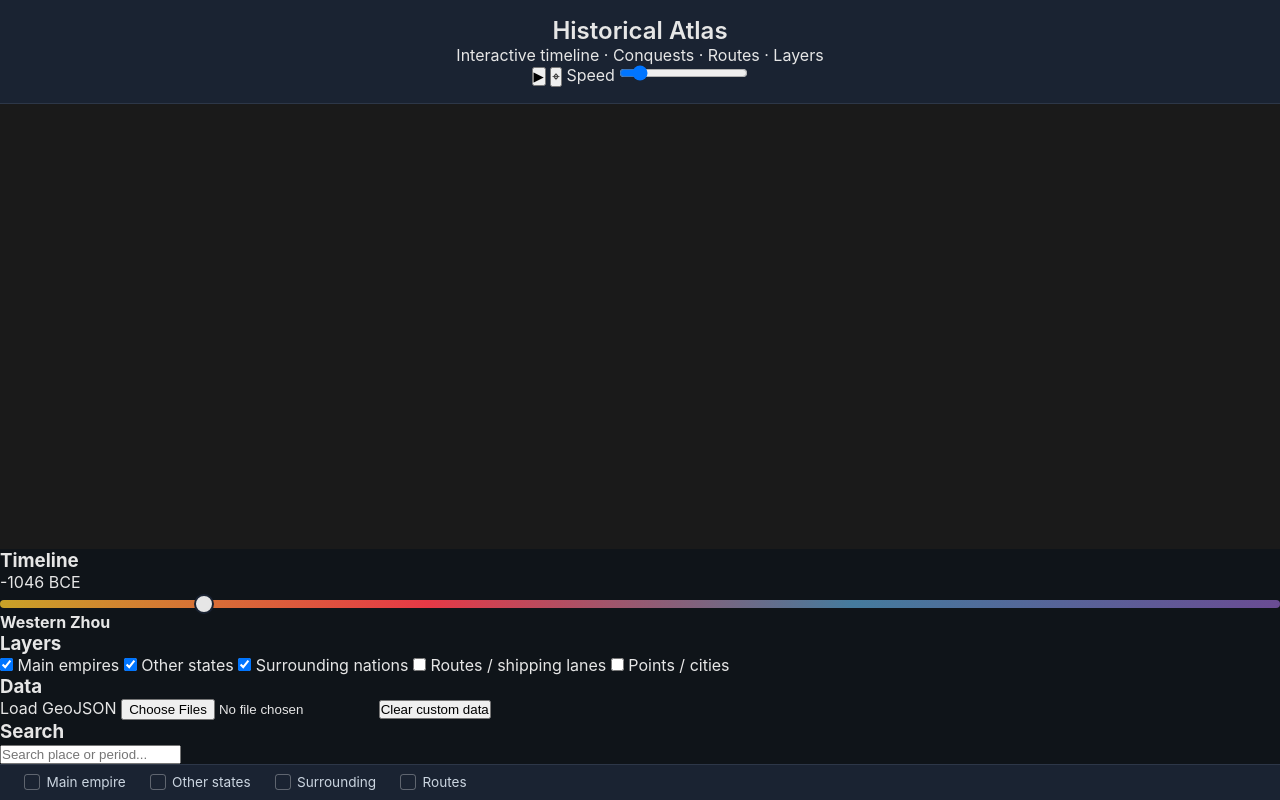
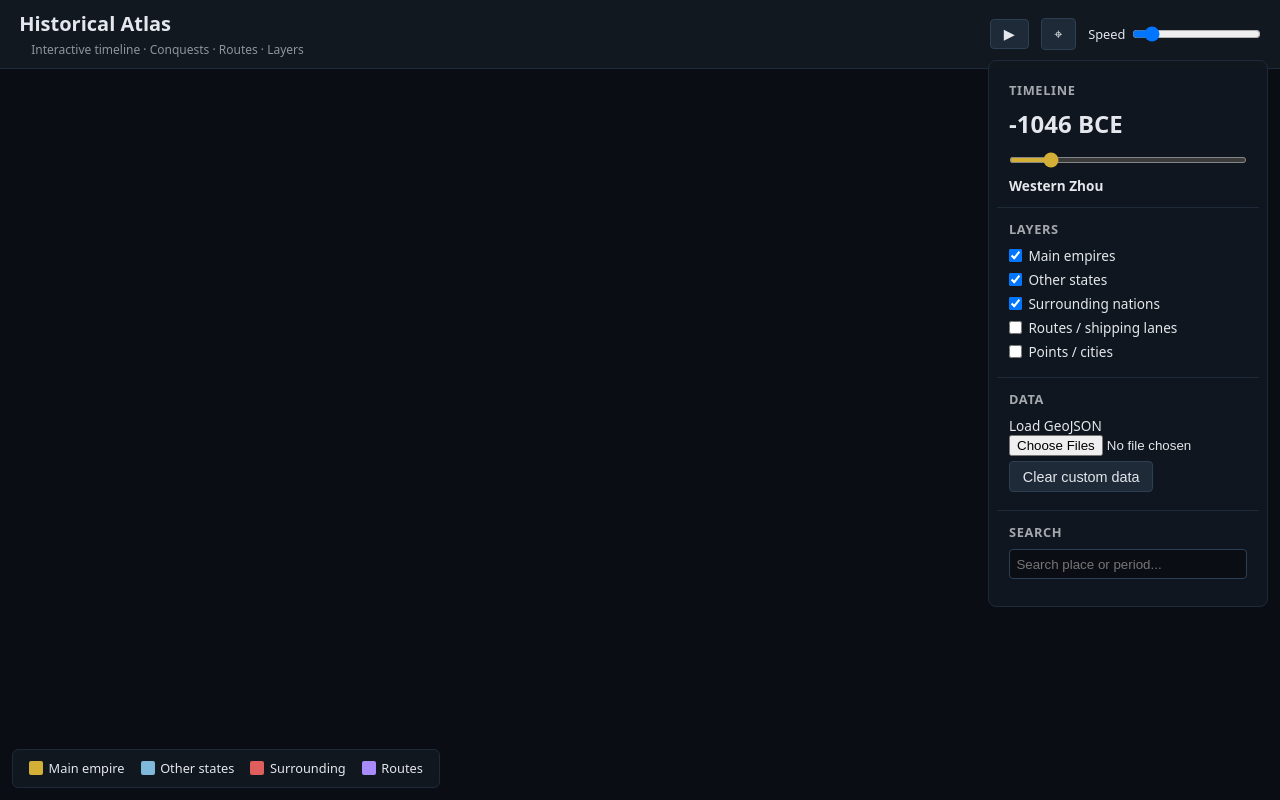
Before and after one commit to Jokerz02/china-history-map, a plain HTML site: page index.html in a window 1280 px wide. Drawn offline with nearby package versions, Linux system fonts and the light colour scheme; a script that the page names is missing.

Commit message:
Add MapLibre app logic: playback, layers, search, multi-GeoJSON, click popups

```diff
--- a/styles.css
+++ b/styles.css
@@ -1,151 +1,53 @@
-* {
-  box-sizing: border-box;
-  margin: 0;
-  padding: 0;
+* { box-sizing: border-box; margin: 0; padding: 0; }
+body { font-family: system-ui, -apple-system, sans-serif; background: #0a0e14; color: #e4e7eb; overflow: hidden; }
+#app { display: flex; flex-direction: column; height: 100vh; }
+header {
+  display: flex; justify-content: space-between; align-items: center;
+  background: #111820; padding: 0.6rem 1.2rem; border-bottom: 1px solid #1e2a38;
+  flex-shrink: 0;
 }
-
-body {
-  font-family: -apple-system, BlinkMacSystemFont, "Segoe UI", Roboto, sans-serif;
-  background: #0f1419;
-  color: #e6e6e6;
+.header-left h1 { font-size: 1.25rem; font-weight: 600; }
+.subtitle { font-size: 0.75rem; opacity: 0.6; margin-left: 0.75rem; }
+.header-right { display: flex; align-items: center; gap: 0.75rem; }
+button {
+  background: #1e2a38; color: #e4e7eb; border: 1px solid #2d3f52;
+  padding: 0.4rem 0.8rem; border-radius: 4px; cursor: pointer; font-size: 0.9rem;
 }
-
-#app {
-  display: flex;
-  flex-direction: column;
-  height: 100vh;
+button:hover { background: #2d3f52; }
+.speed-label { font-size: 0.8rem; display: flex; align-items: center; gap: 0.4rem; }
+#map { flex: 1; position: relative; }
+#sidebar {
+  position: absolute; top: 60px; right: 12px; width: 280px;
+  max-height: calc(100vh - 140px); overflow-y: auto;
+  background: rgba(17, 24, 32, 0.95); border: 1px solid #1e2a38;
+  border-radius: 8px; padding: 0.5rem; z-index: 10;
+  backdrop-filter: blur(8px);
 }
-
-header {
-  background: #1a2332;
-  color: #e6e6e6;
-  padding: 1rem 1.5rem;
-  text-align: center;
-  border-bottom: 1px solid #2d3748;
+.panel { padding: 0.75rem; border-bottom: 1px solid #1e2a38; }
+.panel:last-child { border-bottom: none; }
+.panel h3 { font-size: 0.8rem; text-transform: uppercase; letter-spacing: 0.05em; opacity: 0.7; margin-bottom: 0.5rem; }
+.year-display { font-size: 1.5rem; font-weight: 600; margin-bottom: 0.4rem; }
+#timeline { width: 100%; height: 6px; accent-color: #d4af37; }
+.period-info { margin-top: 0.5rem; font-size: 0.85rem; }
+.period-info strong { display: block; }
+label { display: flex; align-items: center; gap: 0.4rem; font-size: 0.85rem; margin: 0.3rem 0; cursor: pointer; }
+.file-label { display: block; cursor: pointer; }
+#search { width: 100%; padding: 0.4rem; background: #0a0e14; border: 1px solid #2d3f52; color: #e4e7eb; border-radius: 4px; }
+#search-results { margin-top: 0.4rem; font-size: 0.8rem; max-height: 120px; overflow-y: auto; }
+#legend {
+  position: absolute; bottom: 12px; left: 12px;
+  background: rgba(17, 24, 32, 0.95); border: 1px solid #1e2a38;
+  border-radius: 6px; padding: 0.6rem 1rem; display: flex; gap: 1rem;
+  font-size: 0.8rem; z-index: 10;
 }
-
-header h1 {
-  font-size: 1.5rem;
-  font-weight: 600;
+.legend-item { display: flex; align-items: center; gap: 0.35rem; }
+.swatch { width: 14px; height: 14px; border-radius: 2px; }
+.swatch.main { background: #d4af37; }
+.swatch.periphery { background: #7eb8da; }
+.swatch.external { background: #e05d5d; }
+.swatch.route { background: #a78bfa; }
+#load-status { font-size: 0.75rem; opacity: 0.7; margin-top: 0.4rem; }
+@media (max-width: 700px) {
+  #sidebar { width: 100%; right: 0; top: auto; bottom: 0; max-height: 40vh; border-radius: 0; }
+  #legend { display: none; }
 }
-
-header p {
-  font-size: 0.9rem;
-  opacity: 0.8;
-  margin-top: 0.25rem;
-}
-
-#map {
-  flex: 1;
-  min-height: 0;
-  background: #1a1a1a;
-}
-
-#controls {
-  background: #1a2332;
-  border-top: 1px solid #2d3748;
-  padding: 1rem 1.5rem;
-  display: grid;
-  grid-template-columns: 1fr 280px;
-  gap: 1.5rem;
-  max-height: 220px;
-  overflow: auto;
-}
-
-#timeline-container label {
-  display: block;
-  font-weight: 600;
-  margin-bottom: 0.5rem;
-  color: #e6e6e6;
-}
-
-#timeline {
-  width: 100%;
-  height: 8px;
-  -webkit-appearance: none;
-  background: linear-gradient(to right, #c9a227, #e63946, #457b9d, #6a4c93);
-  border-radius: 4px;
-  outline: none;
-}
-
-#timeline::-webkit-slider-thumb {
-  -webkit-appearance: none;
-  width: 20px;
-  height: 20px;
-  background: #e6e6e6;
-  border-radius: 50%;
-  cursor: pointer;
-  border: 2px solid #1a2332;
-}
-
-#dynasty-labels {
-  display: flex;
-  justify-content: space-between;
-  font-size: 0.7rem;
-  color: #a0aec0;
-  margin-top: 0.25rem;
-}
-
-#info-panel h2 {
-  font-size: 1.25rem;
-  color: #e6e6e6;
-  margin-bottom: 0.25rem;
-}
-
-#info-panel p {
-  font-size: 0.9rem;
-  line-height: 1.4;
-  margin-bottom: 0.5rem;
-  color: #cbd5e0;
-}
-
-.note {
-  font-size: 0.75rem !important;
-  color: #a0aec0;
-  font-style: italic;
-}
-
-@media (max-width: 700px) {
-  #controls {
-    grid-template-columns: 1fr;
-    max-height: none;
-  }
-}
-
-#legend {
-  background: #1a2332;
-  border-top: 1px solid #2d3748;
-  padding: 0.6rem 1.5rem;
-  display: flex;
-  gap: 1.5rem;
-  flex-wrap: wrap;
-  font-size: 0.85rem;
-  color: #cbd5e0;
-}
-
-.legend-item {
-  display: flex;
-  align-items: center;
-  gap: 0.4rem;
-}
-
-.swatch {
-  width: 16px;
-  height: 16px;
-  border-radius: 3px;
-  border: 1px solid rgba(255,255,255,0.3);
-}
-
-.swatch.gold { background: #d4af37; }
-.swatch.blue { background: #7eb8da; }
-.swatch.red { background: #e05d5d; }
-
-.territory-tooltip {
-  background: rgba(20, 25, 35, 0.95);
-  border: 1px solid #4a5568;
-  color: #e6e6e6;
-  font-size: 0.85rem;
-  padding: 4px 8px;
-  border-radius: 4px;
-  box-shadow: 0 2px 6px rgba(0,0,0,0.4);
-}
```
